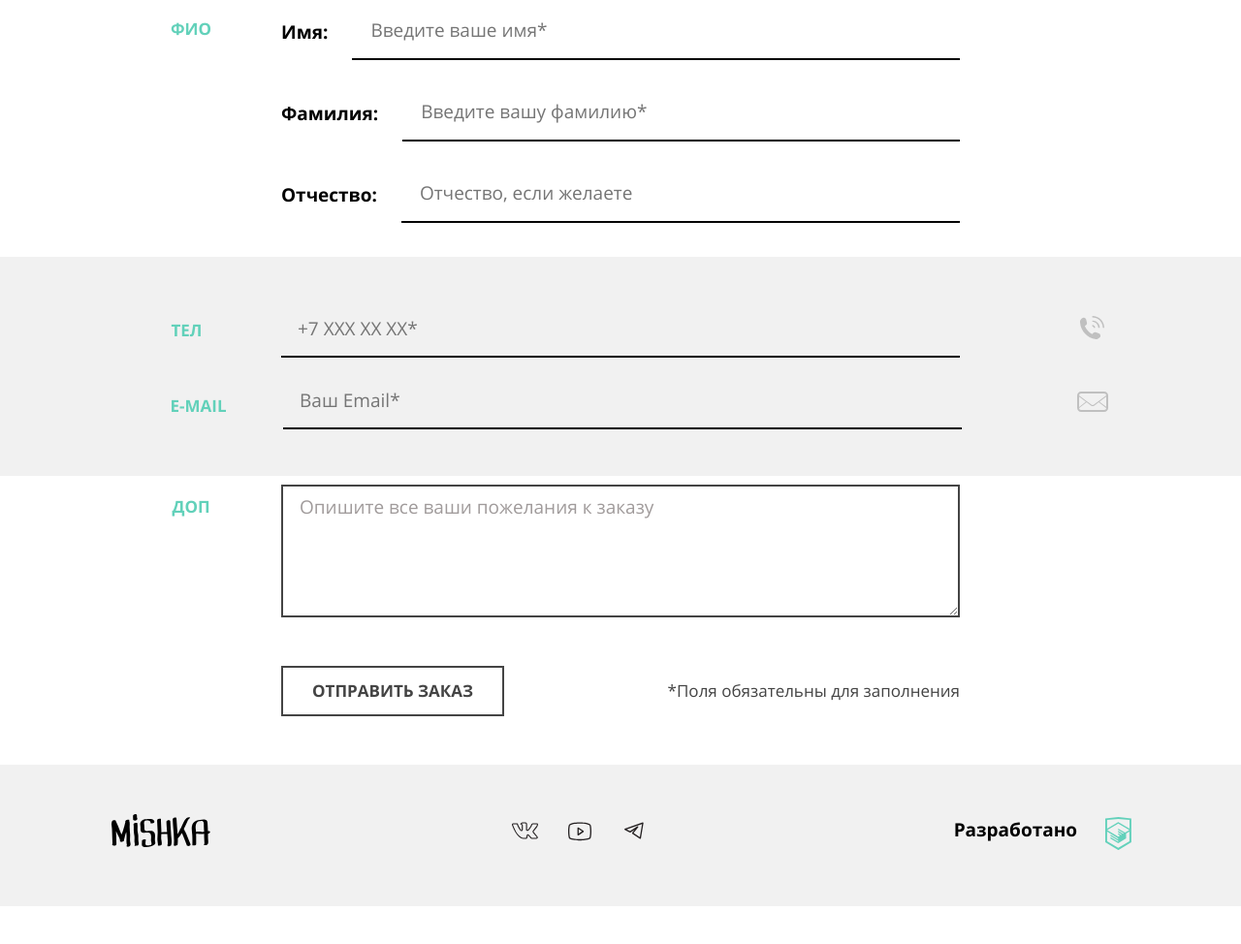
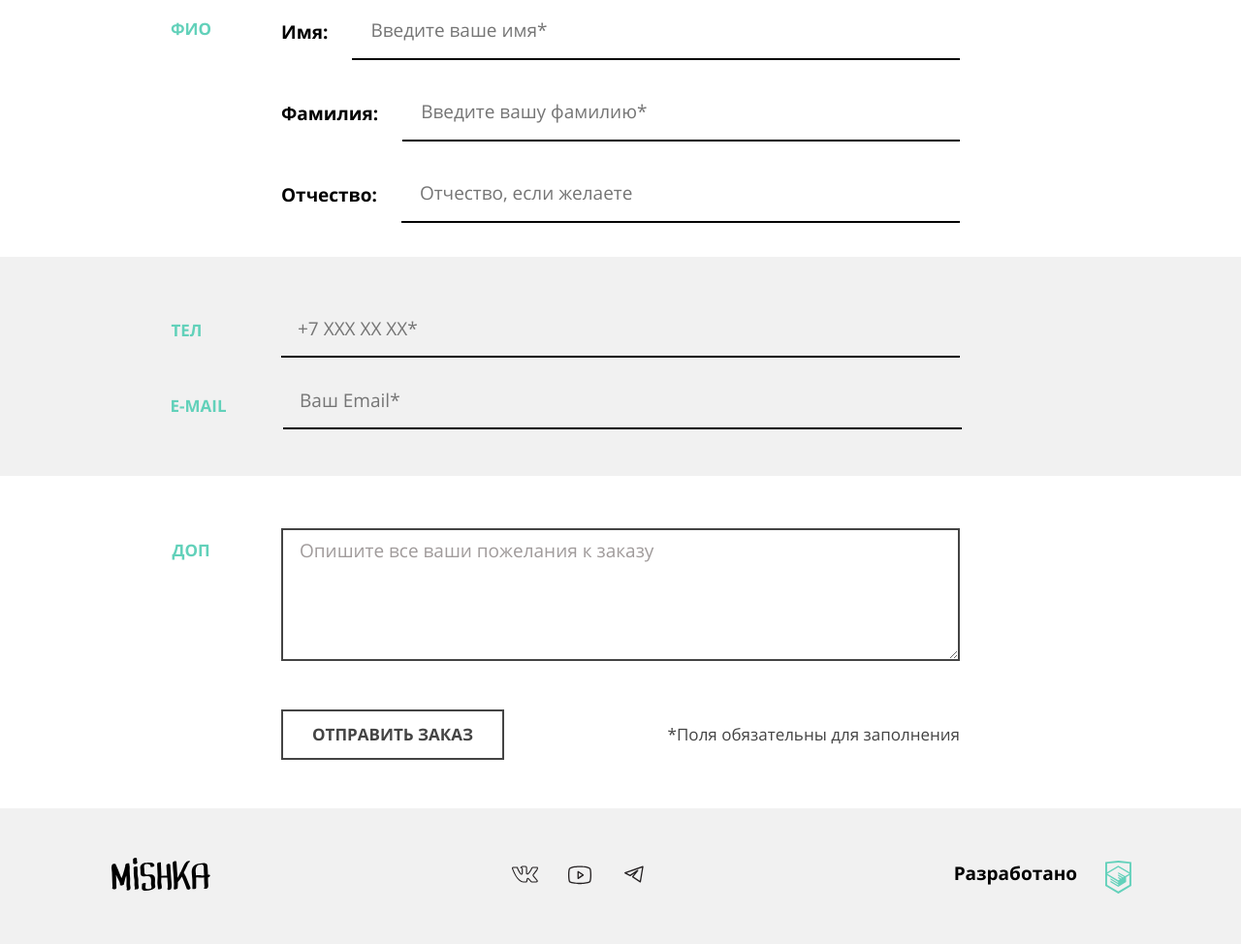
Before and after one commit to htmlacademy-adaptive/2044267-mishka-26, a website: page source/form.html in a window 1280 px wide. Shown: the part 1028-2002 px from the top of the page at 97% size. Before the commit the page ends 1963 px from the top, so only its background shows below. Drawn offline with nearby package versions, Linux system fonts and the light colour scheme; files that its build step writes are made by us from their sources.

Commit message:
C:/Users/s.polyakova/AppData/Local/Programs/Git/

```diff
--- a/source/less/blocks/form.less
+++ b/source/less/blocks/form.less
@@ -371,7 +371,7 @@
     padding-left: 15px;
   }
 
-  @media (min-width: @tablet-width) {
+  @media (min-width: @desktop-width) {
     padding-left: 19px;
   }
 }
@@ -481,7 +481,7 @@
 
   @media (min-width: @desktop-width) {
     justify-content: flex-start;
-    // padding-top: 31px;
+    padding-top: 50px;
   }
 }
 
```
